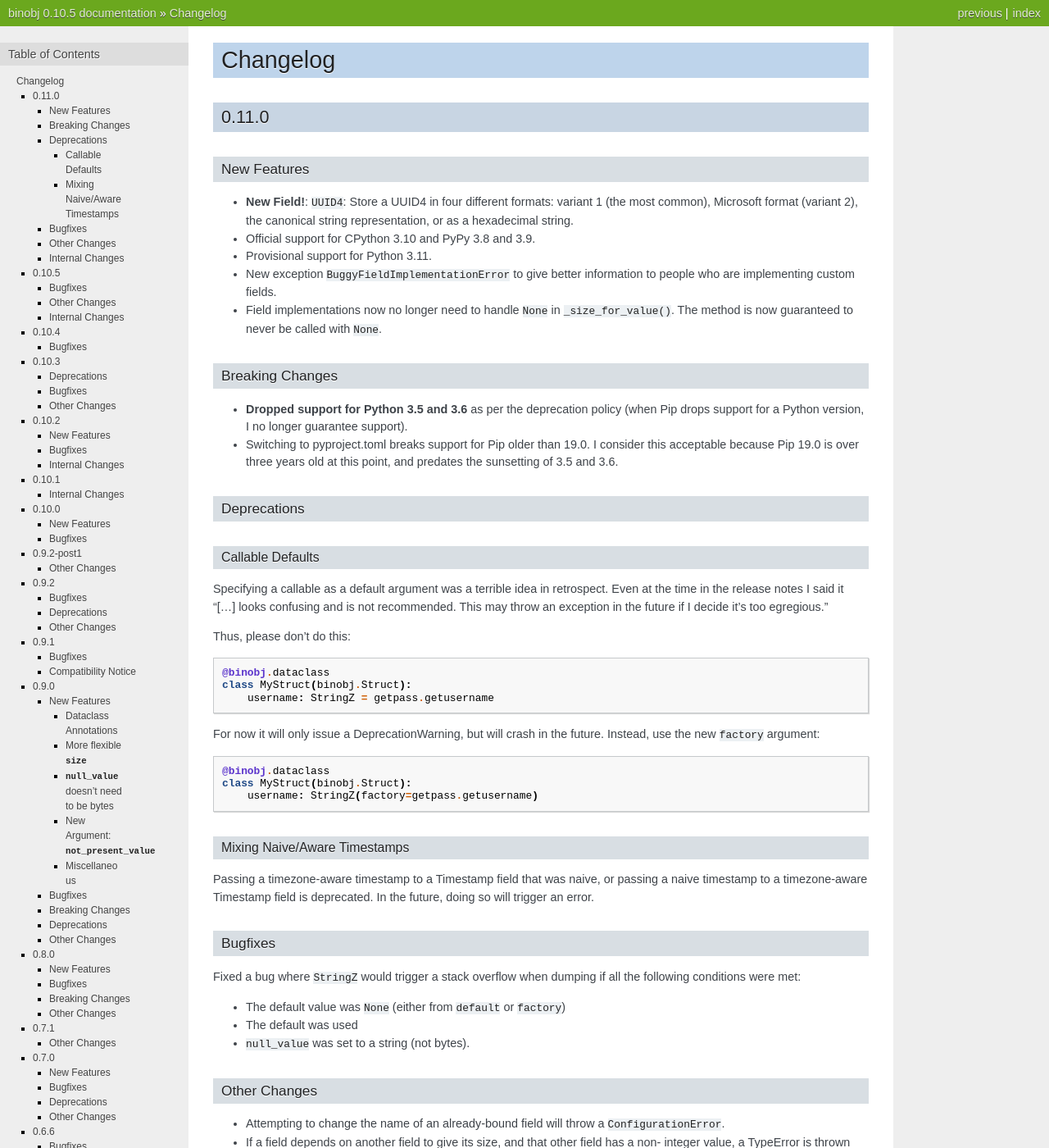
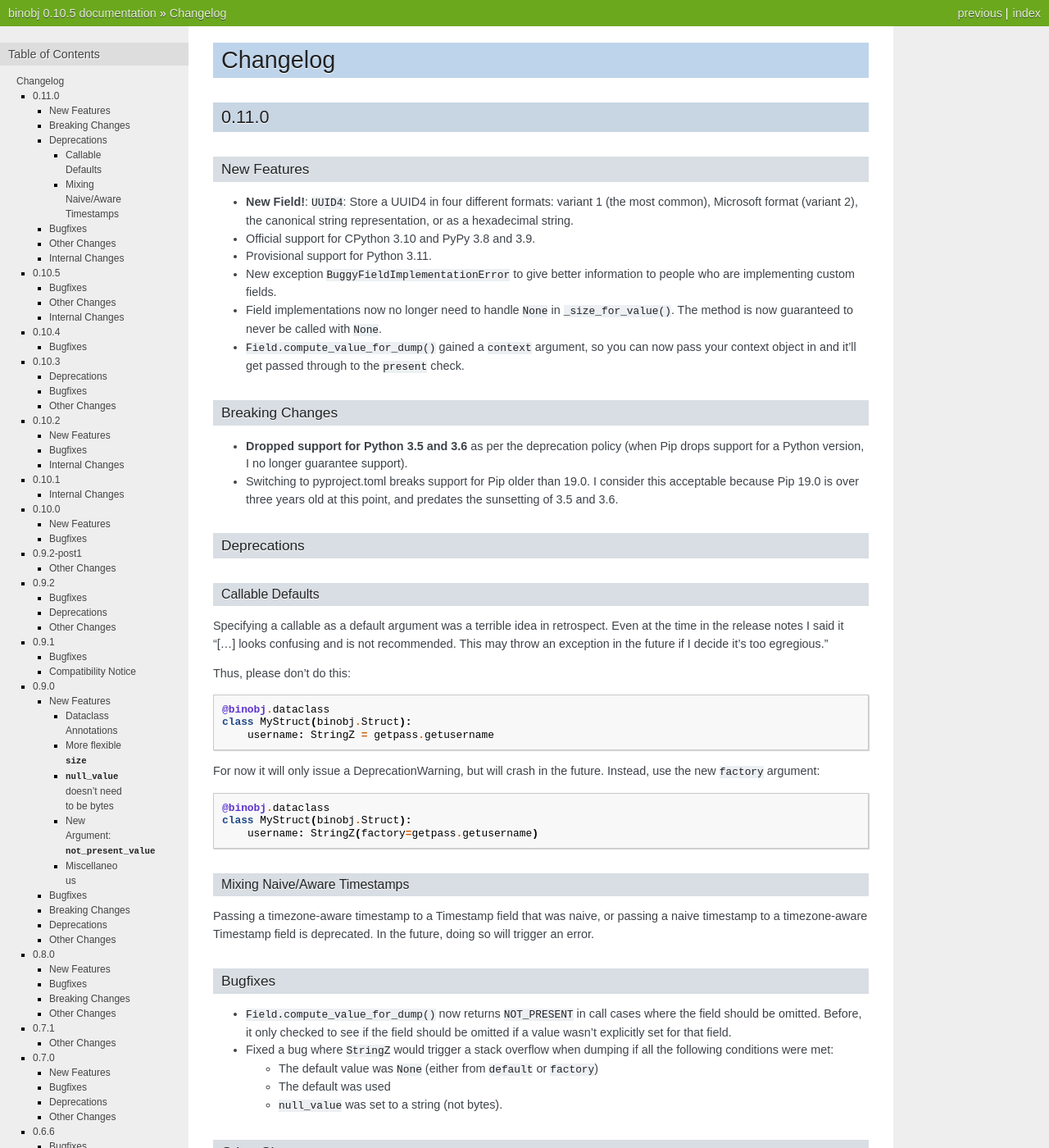
Before and after one commit to dargueta/binobj, a Sphinx documentation site: the page built from docs/source/CHANGELOG.rst, in a window 1280 px wide and 1400 px high. Shown: the whole window at 82% size. Built offline with Sphinx 7.4.7, drawn with Linux system fonts in a browser that asks for light colours.

Commit message:
Documentation

```diff
--- a/README.rst
+++ b/README.rst
@@ -43,6 +43,11 @@
 .. code-block:: python
 
     class BMP(binobj.Struct):
+        class Meta:
+            argument_defaults = {
+                "endian": "little"
+            }
+
         magic: Bytes = b"BM"
         file_size: UInt32
         _reserved: binobj.Bytes(const=b"\0\0\0\0", discard=True)
--- a/docs/source/CHANGELOG.rst
+++ b/docs/source/CHANGELOG.rst
@@ -16,6 +16,8 @@
   who are implementing custom fields.
 * Field implementations now no longer need to handle ``None`` in ``_size_for_value()``.
   The method is now guaranteed to never be called with ``None``.
+* ``Field.compute_value_for_dump()`` gained a ``context`` argument, so you can now pass
+  your context object in and it'll get passed through to the ``present`` check.
 
 Breaking Changes
 ~~~~~~~~~~~~~~~~
@@ -63,12 +65,15 @@
 Bugfixes
 ~~~~~~~~
 
-Fixed a bug where ``StringZ`` would trigger a stack overflow when dumping if all
-the following conditions were met:
+* ``Field.compute_value_for_dump()`` now returns ``NOT_PRESENT`` in call cases where
+  the field should be omitted. Before, it only checked to see if the field should be
+  omitted if a value wasn't explicitly set for that field.
+* Fixed a bug where ``StringZ`` would trigger a stack overflow when dumping if all
+  the following conditions were met:
 
-* The default value was ``None`` (either from ``default`` or ``factory``)
-* The default was used
-* ``null_value`` was set to a string (not bytes).
+  * The default value was ``None`` (either from ``default`` or ``factory``)
+  * The default was used
+  * ``null_value`` was set to a string (not bytes).
 
 Other Changes
 ~~~~~~~~~~~~~
```
Also changed, not shown: 1 other file.
